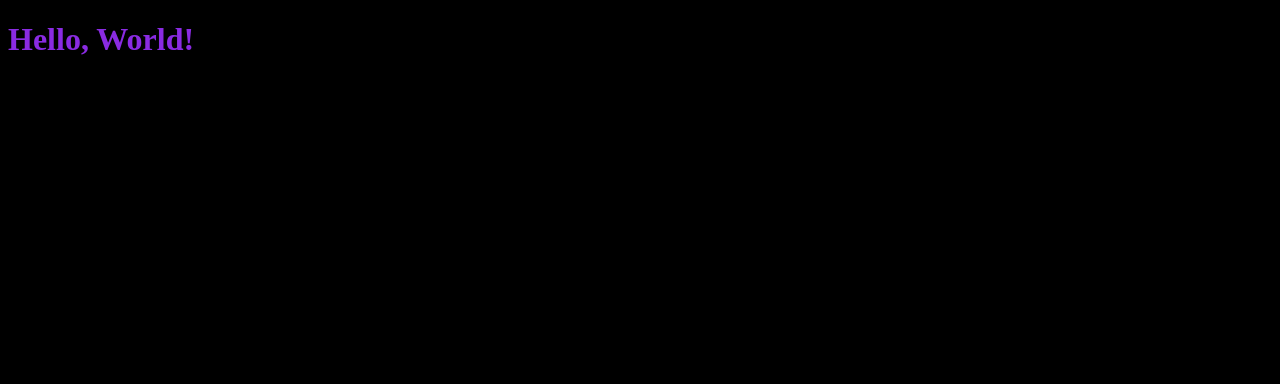
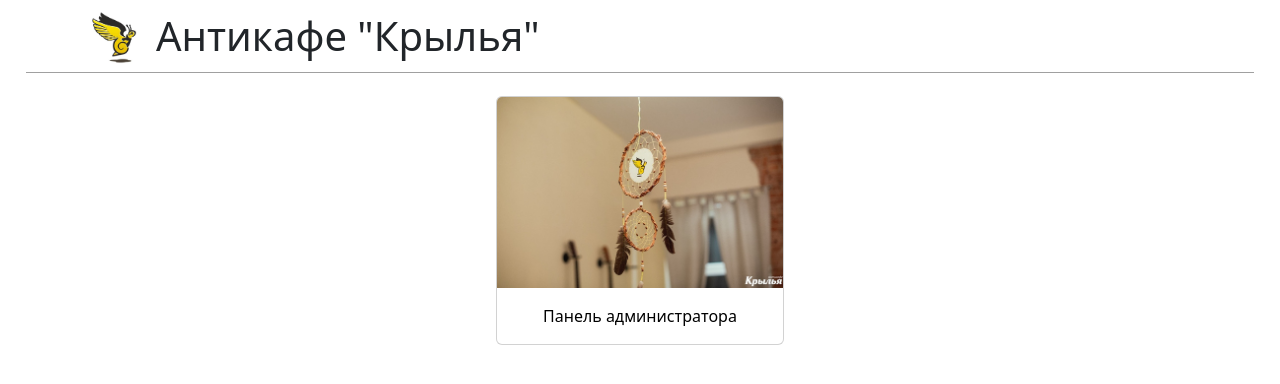
Before and after one commit to dedkot01/loyalty-program, a Flask app: page / in a window 1280 px wide. Before the commit the part shown is almost empty. Shown: the top 384 px of the page. Run offline with Flask 2, Linux system fonts and the light colour scheme.

Commit message:
completed index page

```diff
--- a/loyalty_program/static/css/style.css
+++ b/loyalty_program/static/css/style.css
@@ -1,4 +1,18 @@
-body {
-    background-color: black;
-    color: blueviolet;
+.end_line {
+    width: 96%;
+    margin: 0% 2% 15px 2%;
+    border-bottom: 1px solid rgb(160, 160, 160);
 }
+
+.a_without_decor {
+    text-decoration: none;
+    color: black !important;
+}
+
+.anim_scale {
+    transition: transform .4s;
+}
+
+.anim_scale:hover {
+    transform: scale(1.1);
+}
--- a/loyalty_program/templates/base.html
+++ b/loyalty_program/templates/base.html
@@ -6,10 +6,15 @@
     <meta name="viewport" content="width=device-width, initial-scale=1.0">
     <title>{% block title %}Крылья{% endblock %}</title>
 
-    <link rel="stylesheet" href="{{ url_for('static', filename='css/style.css') }}">
+    <link href="https://cdn.jsdelivr.net/npm/bootstrap@5.2.0/dist/css/bootstrap.min.css" rel="stylesheet" integrity="sha384-gH2yIJqKdNHPEq0n4Mqa/HGKIhSkIHeL5AyhkYV8i59U5AR6csBvApHHNl/vI1Bx" crossorigin="anonymous">
+    <link href="{{ url_for('static', filename='css/style.css') }}" rel="stylesheet">
 </head>
 <body>
-    {% block menu %}{% endblock %}
-    {% block content %}{% endblock %}
+    {% block menu %}
+        {% include "menu.html" %}
+    {% endblock %}
+    <main class="container">
+        {% block content %}{% endblock %}
+    </main>
 </body>
 </html>
--- a/loyalty_program/templates/index.html
+++ b/loyalty_program/templates/index.html
@@ -1,5 +1,16 @@
 {% extends 'base.html' %}
 
 {% block content %}
-    <h1>Hello, World!</h1>
+<div class="d-flex align-items-center justify-content-center">
+    <div class="p-2 anim_scale">
+        <a href="{{ url_for('administrator') }}" class="a_without_decor">
+            <div class="card" style="width: 18rem;">
+                <img src="{{ url_for('static', filename='img/admin_panel.jpg') }}" class="card-img-top" alt="">
+                <div class="card-body">
+                  <p class="card-text text-center">Панель администратора</p>
+                </div>
+              </div>
+        </a>
+    </div>
+</div>
 {% endblock %}
--- a/loyalty_program/templates/menu.html
+++ b/loyalty_program/templates/menu.html
@@ -1,4 +1,17 @@
-<nav>
-    <a href="/">Home</a>
-    <a href="#">About</a>
-</nav>
+{% block menu %}
+<header>
+    <div class="d-flex align-items-center container">
+        <div class="p-2">
+            <a href="{{ url_for('index') }}">
+                <img src="{{ url_for('static', filename='img/logo/krylia_logo.jpg') }}" alt="logo" class="rounded" width="50px">
+            </a>
+        </div>
+        <div class="p-2">
+            <h1 class="display-6 m-0">
+                Антикафе "Крылья"
+            </h1>
+        </div>
+    </div>
+</header>
+<div class="end_line"></div>
+{% endblock %}
```
Also changed, not shown: loyalty_program/static/img/admin_panel.jpg (added), loyalty_program/static/img/logo/krylia_logo.jpg (added).
